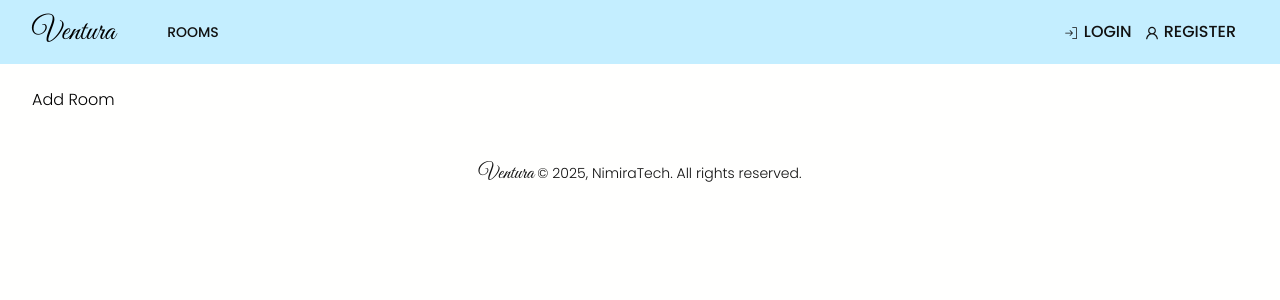
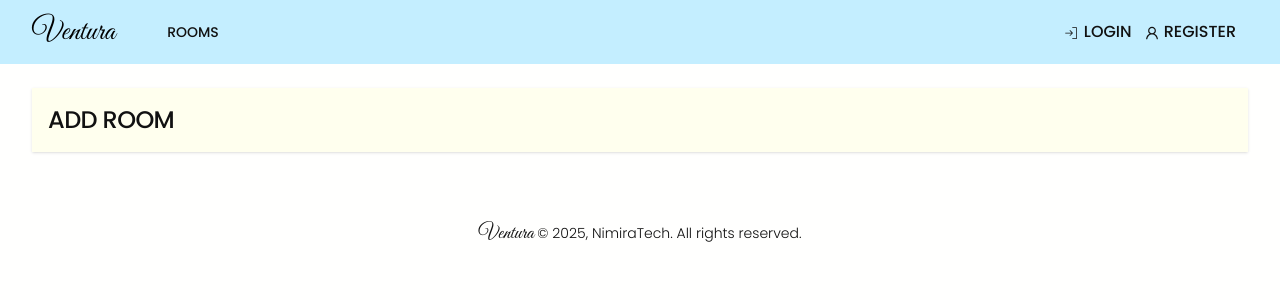
Before and after one commit to Nimira43/Ventura, a Next.js app: page /rooms/add in a window 1280 px wide. Shown: the top 300 px of the page. Built offline with nearby package versions, Linux system fonts and the light colour scheme; no server answers.

Commit message:
Heading imported

```diff
--- a/app/rooms/add/page.jsx
+++ b/app/rooms/add/page.jsx
@@ -1,6 +1,11 @@
+import Heading from '@/components/Heading'
+
 const AddRoomPage = () => {
   return (
-    <div>Add Room</div>
+    <>
+      <Heading title='Add Room' />
+
+    </>
    )
 }
 
```
